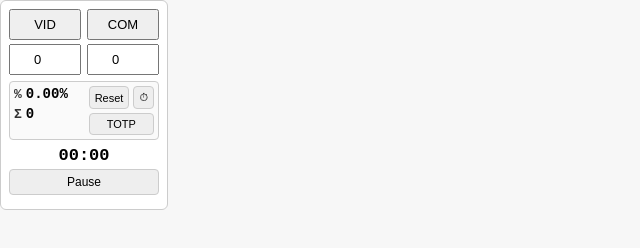
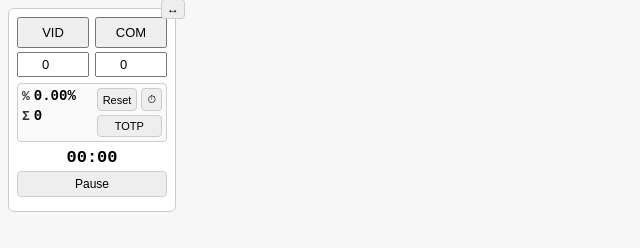
Before and after one commit to dtsapun/trackernopost, a plain HTML site: page index.html in a window 1280 px wide. Shown: the whole page, without its empty margins (0-640 px from the left). Drawn offline with Linux system fonts and the light colour scheme.

Commit message:
Update index.html

```diff
--- a/index.html
+++ b/index.html
@@ -5,15 +5,54 @@
 <meta name="theme-color" content="#ffffff">
 <meta charset="utf-8">
 <meta name="viewport" content="width=device-width,initial-scale=1">
-<title>Clicker + Stopwatch + TOTP</title>
+<!--- Присвячується всім полеглим захисникам незалежності України. Борімося - поборемо. -->
+<title>Tracker without posts</title>
 <style>
-  body { font-family: monospace; background: #f7f7f7; margin:0; padding:0; }
-  #container { background: #fff; border: 1px solid #ccc; border-radius: 6px; padding: 8px; width: 150px; }
+  body {
+    font-family: monospace;
+    background: #f7f7f7;
+    margin:0;
+    padding:0;
+    display: flex;
+    justify-content: flex-start;
+    align-items: flex-start;
+    height: 100vh;
+    transition: all 0.2s ease;
+  }
+  body.right-align {
+    justify-content: flex-end;
+  }
+  #container {
+    background: #fff;
+    border: 1px solid #ccc;
+    border-radius: 6px;
+    padding: 8px;
+    width: 150px;
+    margin: 8px;
+    position: relative;
+  }
+  #posToggle {
+    position: absolute;
+    top: -10px;
+    font-size: 12px;
+    padding: 2px 5px;
+    background: #eee;
+    border: 1px solid #ccc;
+    border-radius: 4px;
+    cursor: pointer;
+  }
+  body:not(.right-align) #posToggle {
+    right: -10px;
+    left: auto;
+  }
+  body.right-align #posToggle {
+    left: -10px;
+    right: auto;
+  }
   .row { display:flex; gap:6px; margin-bottom:6px; }
   .col { flex:1; display:flex; flex-direction:column; gap:4px; }
   .col button { width:100%; padding:6px; font-size:13px; cursor:pointer; }
-  .col input { width:100%; padding:6px; box-sizing:border-box; text-align:center; font-size:13px; }
-  /* totals */
+  .col input { width:100%; padding:3px; box-sizing:border-box; text-align:center; font-size:13px; }
   #totalsRow { display:flex; align-items:flex-start; justify-content:space-between; gap:4px;
     background:#fafafa; border:1px solid #ccc; padding:4px; border-radius:4px; margin-bottom:6px; font-size:12px; }
   .totalsLeft { display:flex; flex-direction:column; gap:4px; }
@@ -23,11 +62,9 @@
   .totalsRight { display:flex; flex-direction:column; gap:4px; align-items:stretch; }
   .rightTop { display:flex; gap:4px; }
   #resetAll, #toggleStopwatch, #toggleTotp { flex:1; font-size:11px; padding:4px 5px; cursor:pointer; background:#eee; border:1px solid #ccc; border-radius:4px; text-align:center; }
-  /* stopwatch row */
   #stopwatchRow { display:flex; flex-direction:column; align-items:center; gap:4px; margin:6px 0; }
   #stopwatch { font-size:17px; font-weight:700; min-width:62px; text-align:center; }
   #pause { width:100%; font-size:12px; padding:5px 6px; cursor:pointer; background:#eee; border:1px solid #ccc; border-radius:4px; }
-  /* TOTP container */
   #totpContainer { margin-top:6px; border-top:1px solid #ddd; padding-top:6px; display:none; }
   #totpSecret { width:100%; padding:5px; box-sizing:border-box; font-family:monospace; font-size:12px; }
   #totpCode { margin-top:4px; font-family:monospace; font-size:16px; font-weight:700; letter-spacing:4px;
@@ -37,6 +74,8 @@
 </head>
 <body>
 <div id="container">
+  <button id="posToggle">↔</button>
+
   <div class="row">
     <div class="col">
       <button id="btn1">VID</button>
@@ -76,6 +115,25 @@
 
 <script>
 (function(){
+  const posToggle = document.getElementById('posToggle');
+  const POSITION_KEY = 'blockPosition_noPosts';
+
+  function applyPosition(pos) {
+    if (pos === 'right') {
+      document.body.classList.add('right-align');
+    } else {
+      document.body.classList.remove('right-align');
+    }
+    localStorage.setItem(POSITION_KEY, pos);
+  }
+
+  posToggle.addEventListener('click', () => {
+    const current = localStorage.getItem(POSITION_KEY) || 'left';
+    applyPosition(current === 'left' ? 'right' : 'left');
+  });
+
+  applyPosition(localStorage.getItem(POSITION_KEY) || 'left');
+
   const btn1 = document.getElementById('btn1');
   const btn2 = document.getElementById('btn2');
   const click1 = document.getElementById('click1');
@@ -122,7 +180,6 @@
   toggleStopwatch.onclick = () => { stopwatchRow.style.display = getComputedStyle(stopwatchRow).display === 'none' ? 'flex' : 'none'; saveState(); };
   resetAll.onclick = () => { click1.value = 0; click2.value = 0; updateTotals(); pauseStopwatch(); };
 
-  // TOTP
   function base32ToHex(base32){
     const alphabet = "ABCDEFGHIJKLMNOPQRSTUVWXYZ234567"; let bits="", hex="";
     base32 = (base32||"").replace(/\s+/g,'').replace(/=+$/,'').toUpperCase();
@@ -181,8 +238,7 @@
     }
   });
 
-  // storage
-  const KEY='appState_v10';
+  const KEY='appState_v10_noPosts';
   function saveState(){
     const elapsed = swRunning ? (Date.now()-swStart) : swElapsed;
     localStorage.setItem(KEY, JSON.stringify({
```
